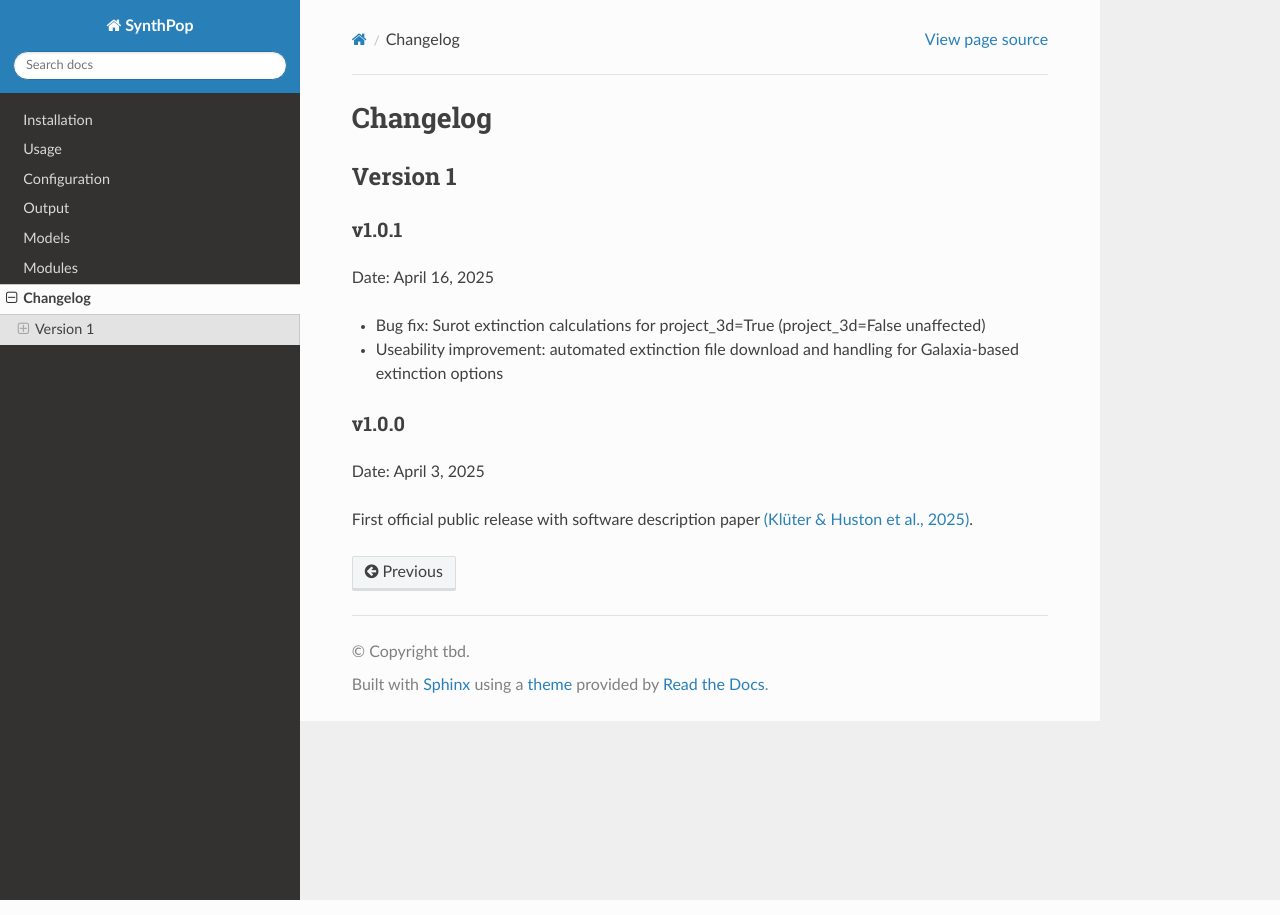
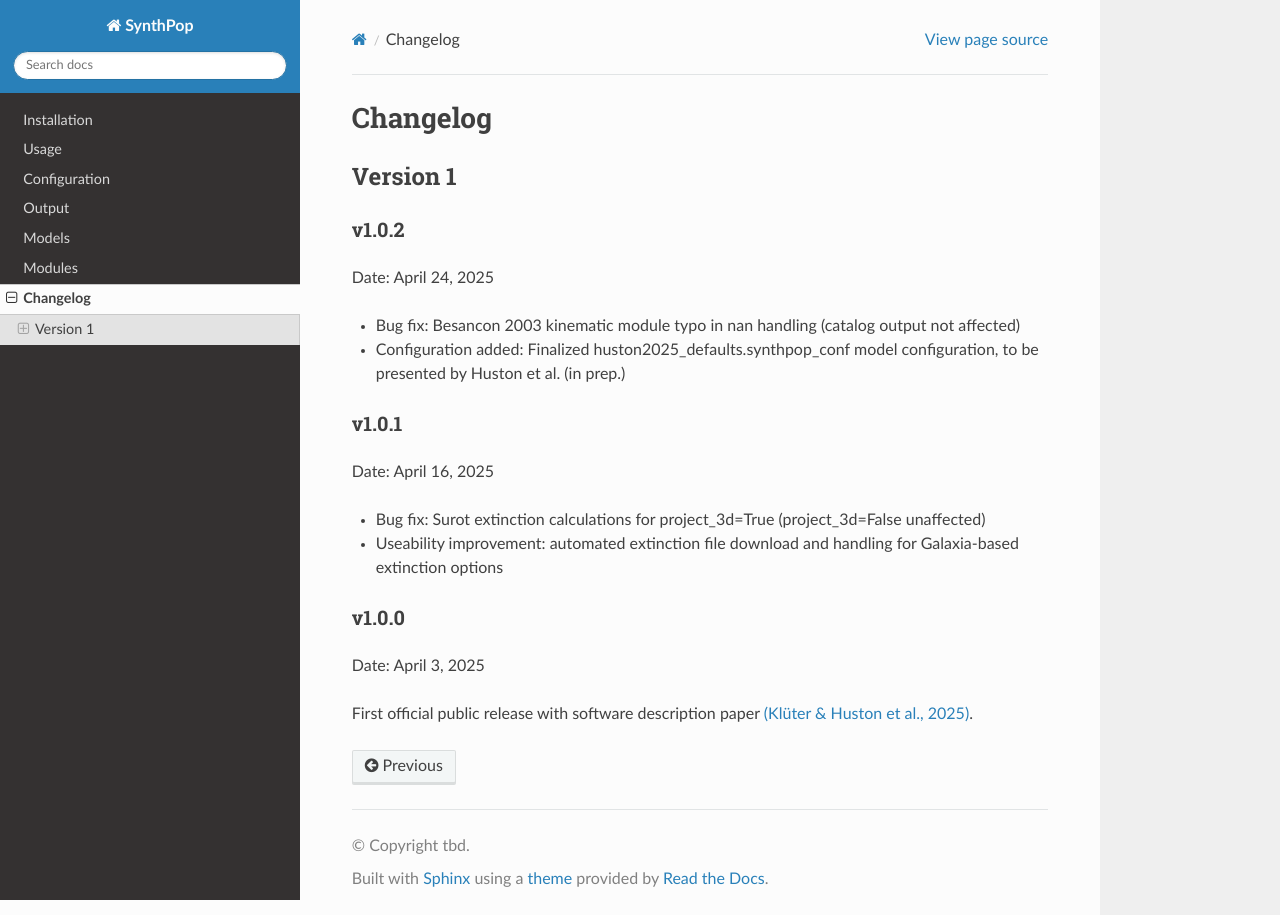
Before and after one commit to synthpop-galaxy/synthpop, a Sphinx documentation site: the page built from docs/source/changelog.rst, in a window 1280 px wide. Built offline with Sphinx 7.4.7 and the Read the Docs theme 3.1.0, drawn with Linux system fonts in a browser that asks for light colours.

Commit message:
Update changelog.rst

```diff
--- a/docs/source/changelog.rst
+++ b/docs/source/changelog.rst
@@ -3,6 +3,13 @@ Changelog
 
 Version 1
 ---------
+
+v1.0.2
+^^^^^^
+Date: April 24, 2025
+
+* Bug fix: Besancon 2003 kinematic module typo in nan handling (catalog output not affected)
+* Configuration added: Finalized huston2025_defaults.synthpop_conf model configuration, to be presented by Huston et al. (in prep.)
 
 v1.0.1
 ^^^^^^
```
